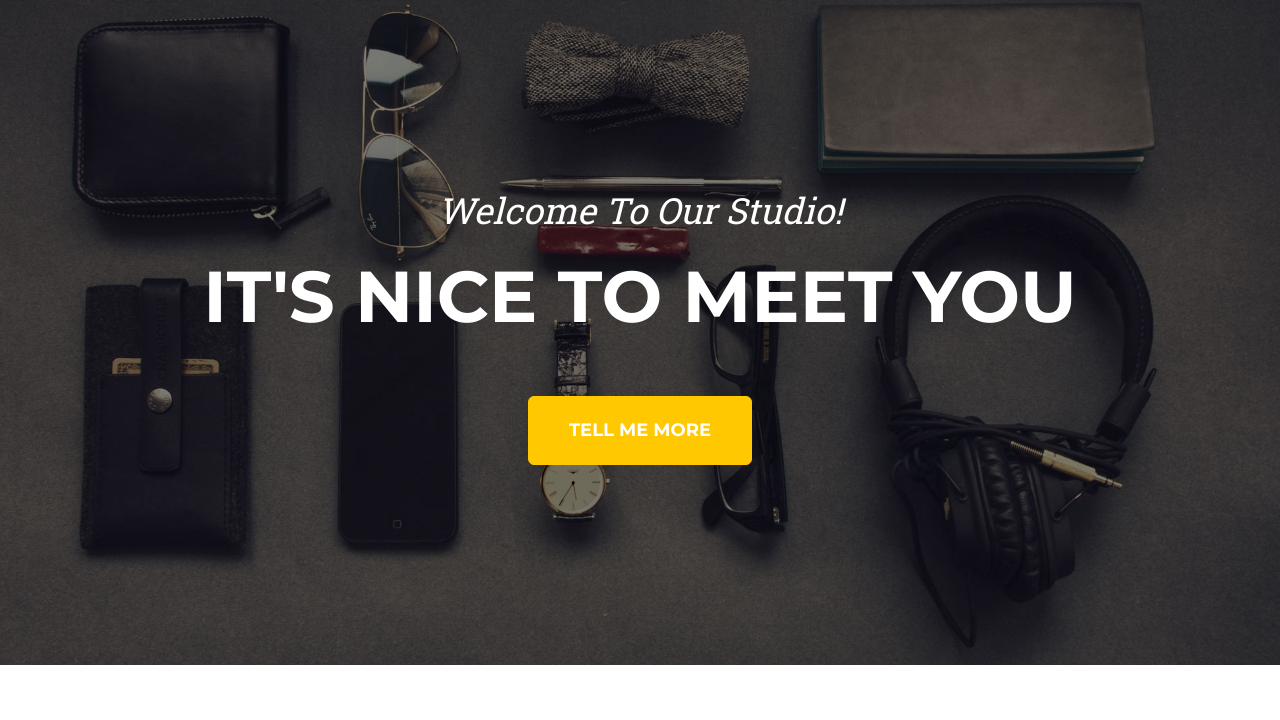
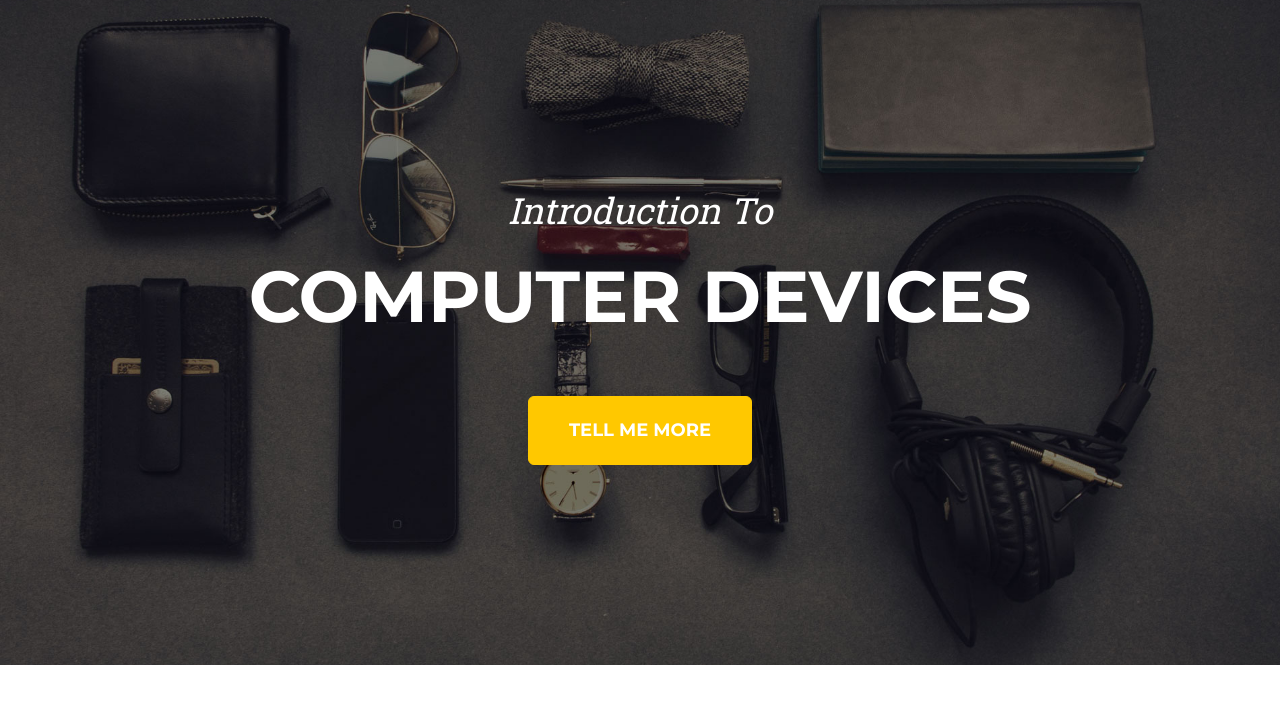
Before and after one commit to Ahmedadel200066/MyEducation_Website, a plain HTML site: page startbootstrap-agency-gh-pages/index.html in a window 1280 px wide. Shown: the part 80-800 px from the top of the page. Drawn offline with nearby package versions, Linux system fonts and the light colour scheme.

Commit message:
Update masthead heading and subheading

```diff
--- a/startbootstrap-agency-gh-pages/index.html
+++ b/startbootstrap-agency-gh-pages/index.html
@@ -39,8 +39,8 @@
         <!-- Masthead-->
         <header class="masthead">
             <div class="container">
-                <div class="masthead-subheading">Welcome To Our Studio!</div>
-                <div class="masthead-heading text-uppercase">It's Nice To Meet You</div>
+                <div class="masthead-subheading">Introduction To</div>
+                <div class="masthead-heading text-uppercase">Computer Devices</div>
                 <a class="btn btn-primary btn-xl text-uppercase" href="#services">Tell Me More</a>
             </div>
         </header>
```
